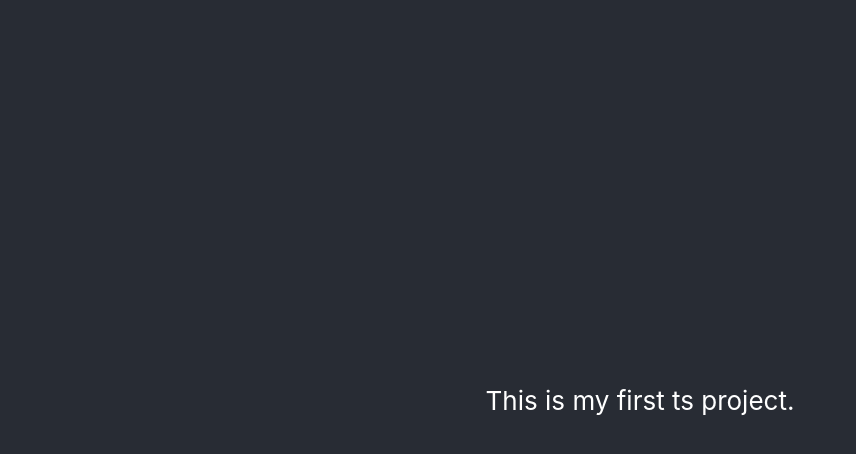
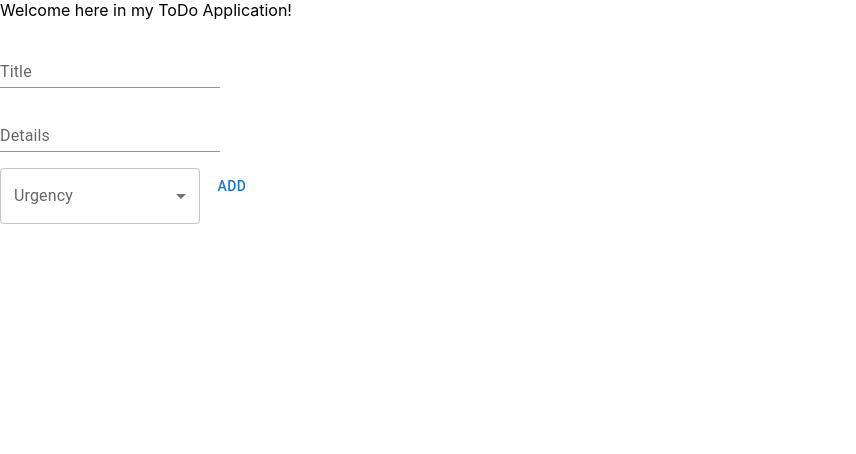
Before and after one commit to kovesdieszter/SimpleToDo, a React (Create React App) app in the folder simpletodo/: page / in a window 1280 px wide. Shown: the top 454 px of the page, without its empty margins (0-856 px from the left). Built offline with nearby package versions, Linux system fonts and the light colour scheme.

Commit message:
feat: add maincontainer to app

```diff
--- a/simpletodo/src/App.tsx
+++ b/simpletodo/src/App.tsx
@@ -1,14 +1,11 @@
 import React from 'react';
 import './App.css';
+import {MainContainer} from "./components/Container";
 
 function App() {
   return (
-    <div className="App">
-      <header className="App-header">
-        <p>
-          This is my first ts project.
-        </p>
-      </header>
+    <div>
+        <MainContainer />
     </div>
   );
 }
```
